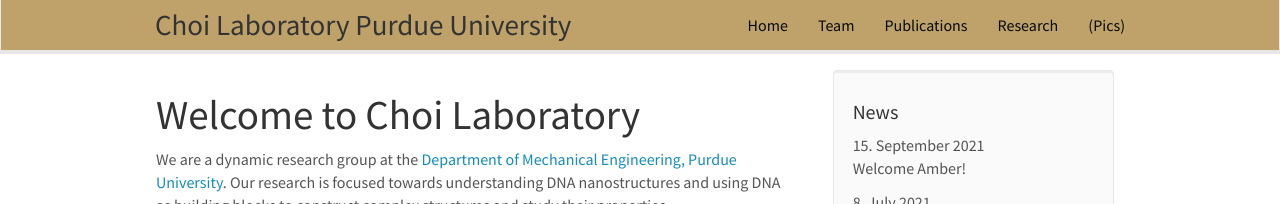
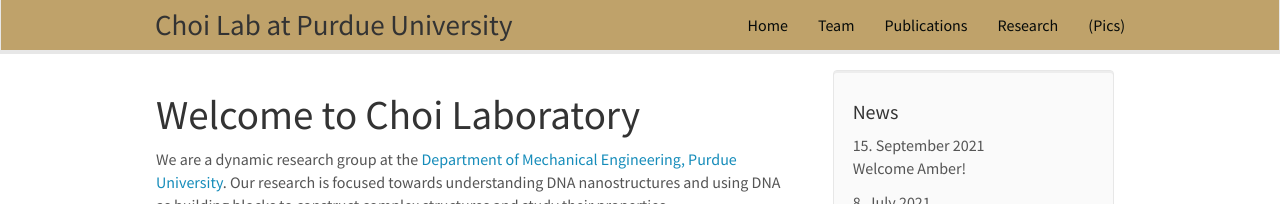
Before and after one commit to choidnalab/choidnalab.github.io, a Jekyll site: the page built from _pages/home.md, in a window 1280 px wide. Shown: the top 204 px of the page. Built offline with Jekyll 4.4.1, drawn with Linux system fonts in a browser that asks for light colours; nearby versions of some CDN libraries.

Commit message:
Update header.html

```diff
--- a/_includes/header.html
+++ b/_includes/header.html
@@ -11,7 +11,7 @@
 
 
 
-    <a class="navbar-brand" href="{{ site.url }}{{ site.baseurl }}/">Choi Laboratory Purdue University</a>
+    <a class="navbar-brand" href="{{ site.url }}{{ site.baseurl }}/">Choi Lab at Purdue University</a>
 	</div>
 
 
```
